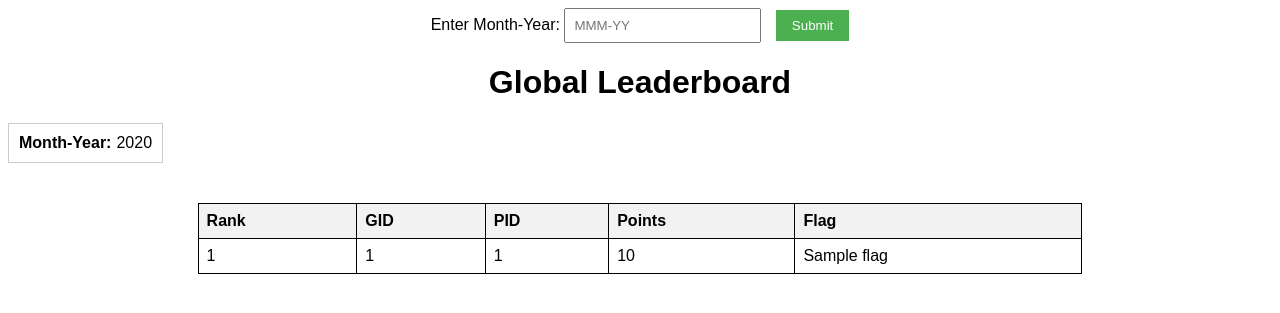
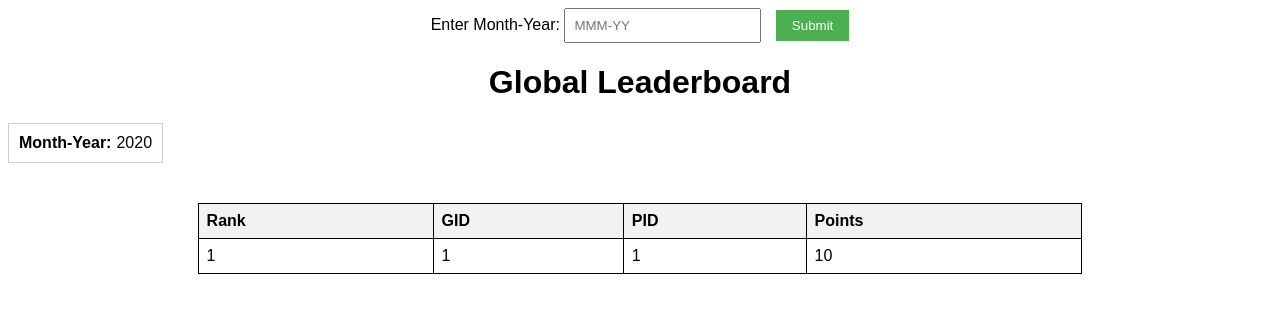
Before and after one commit to ajay-baviskar/eventsourcing-python, a Flask app: template templates/rank.html in a window 1280 px wide. Shown: the top 313 px of the page. Run offline with Flask 3, Linux system fonts and the light colour scheme; the template is opened without the code that fills it: most values are stand-ins (such as "Sample title", 1, 10 or a date in 2020); parts of the project's set-up code (start-up, migrations or seed data) failed here and were passed over.

Commit message:
Removed flag in rank

```diff
--- a/app.py
+++ b/app.py
@@ -148,42 +148,24 @@ def get_records_for_month(gid, pid, mon_year):
         logging.error(f'Error getting records for month-year {mon_year}: {str(e)}')
         return []
 
-
-
-
+# Takes mon-year as user input.
+# Ranks all the players according to points by accessing their payer ids then their collection points
 @app.route('/rank', methods=['GET'])
 def get_rank():
     try:
         dt = request.args.get('mon_year')
         rank_list = []
 
-        # Fetch flag data from the provided API
-        flag_api_url = f'http://194.163.171.206:30056/flag?mon_year={dt}'
-        flag_response = requests.get(flag_api_url)
-        flag_content = flag_response.text
-
-        # Parse the table data assuming it's tab-separated
-        flag_data_lines = flag_content.strip().split('\n')
-        flag_dict = {}
-        for line in flag_data_lines[1:]:
-            cols = line.split('\t')
-            gid = cols[0]
-            pid = cols[1]
-            flag_dict[(gid, pid)] = 'F'
         # Iterate over the PlayerRegistry for gid and pid
         all_ids = game.get_all_player_ids(name="players")
         for i in all_ids:
             gid, pid = game.get_pid_gid(i)
             points = counters.get_collection_points(gid=gid, pid=pid, mon_year=dt)
 
-            # Check if there is a flag for this GID and PID
-            flag = flag_dict.get((gid, pid), '')
-
             rank_dict = {
                 'GID': gid,
                 'PID': pid,
-                'Points': round(points, 2),
-                'Flag': flag
+                'Points': round(points,2)
             }
             rank_list.append(rank_dict)
 
@@ -197,41 +179,7 @@ def get_rank():
     except Exception as e:
         logging.error(f'Error in get_rank function: {str(e)}')
         # Handle the error gracefully, e.g., return an error page or message
-        return str(e)
-
-
-# Takes mon-year as user input.
-# Ranks all the players according to points by accessing their payer ids then their collection points
-# @app.route('/rank', methods=['GET'])
-# def get_rank():
-#     try:
-#         dt = request.args.get('mon_year')
-#         rank_list = []
-
-#         # Iterate over the PlayerRegistry for gid and pid
-#         all_ids = game.get_all_player_ids(name="players")
-#         for i in all_ids:
-#             gid, pid = game.get_pid_gid(i)
-#             points = counters.get_collection_points(gid=gid, pid=pid, mon_year=dt)
-
-#             rank_dict = {
-#                 'GID': gid,
-#                 'PID': pid,
-#                 'Points': round(points,2)
-#             }
-#             rank_list.append(rank_dict)
-
-#         # Sort the list of dictionaries by the 'Points' key in descending order
-#         sorted_rank = sorted(rank_list, key=lambda x: x['Points'], reverse=True)
-
-#         for idx, player_info in enumerate(sorted_rank, start=1):
-#             player_info['Rank'] = idx
-
-#         return render_template('rank.html', rank_list=sorted_rank, mon_year=dt)
-#     except Exception as e:
-#         logging.error(f'Error in get_rank function: {str(e)}')
-#         # Handle the error gracefully, e.g., return an error page or message
-#         return render_template('error.html', error_message=str(e))
+        return render_template('error.html', error_message=str(e))
 
 
 # Takes mon-year and district id as user input
--- a/templates/rank.html
+++ b/templates/rank.html
@@ -89,7 +89,6 @@
           <th>GID</th>
           <th>PID</th>
           <th>Points</th>
-          <th>Flag</th>
         </tr>
       </thead>
       <tbody>
@@ -99,7 +98,6 @@
           <td>{{ player_info['GID'] }}</td>
           <td>{{ player_info['PID'] }}</td>
           <td>{{ player_info['Points'] }}</td>
-          <td>{{ player_info['Flag'] }}</td>
         </tr>
         {% endfor %}
       </tbody>
```
